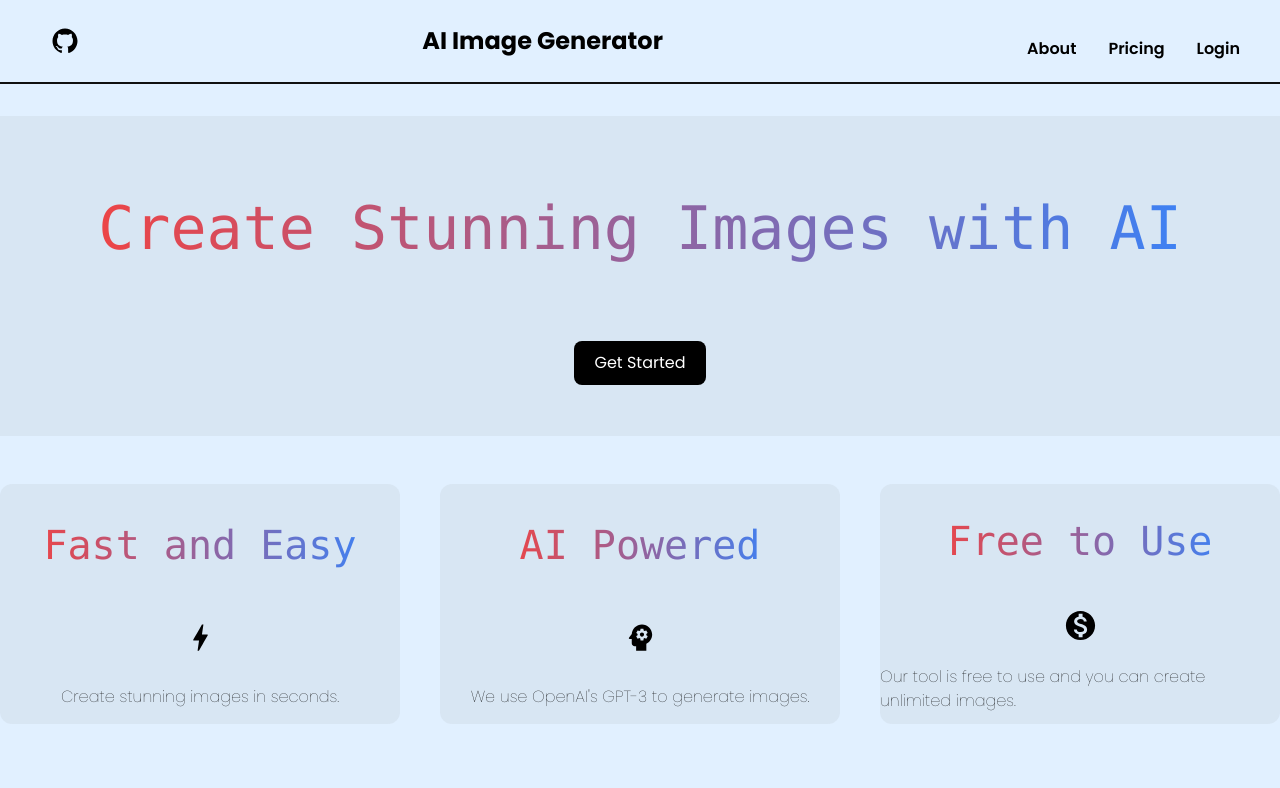
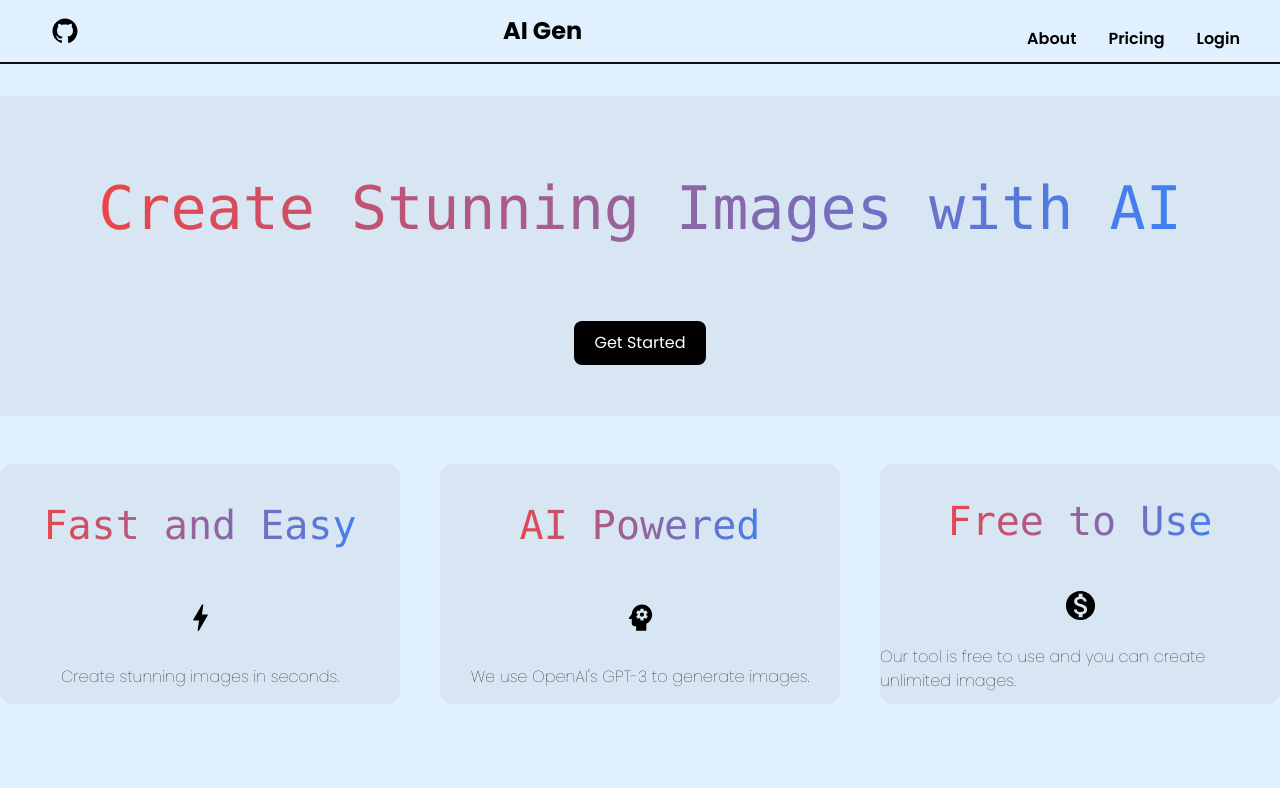
Before and after one commit to preston176/AI-Gen, a React (Vite) app: page / in a window 1280 px wide. Shown: the top 788 px of the page. Built offline with nearby package versions, Linux system fonts and the light colour scheme.

Commit message:
Refactor Header component and update dependencies

```diff
--- a/src/Components/Header/Header.jsx
+++ b/src/Components/Header/Header.jsx
@@ -1,12 +1,11 @@
-import React, { useState, useEffect } from 'react';
+import React, { useState } from 'react';
 import { BookOpenIcon, Bars3BottomRightIcon, XMarkIcon } from '@heroicons/react/24/solid';
-import { Link, animateScroll as scroll } from 'react-scroll';
 import AccountCircleIcon from '@mui/icons-material/AccountCircle';
 import { SocialIcon } from 'react-social-icons';
+import { Link } from 'react-router-dom';
 
 const Header = () => {
     const links = [
-
         { name: 'About', link: 'about' },
         { name: 'Pricing', link: 'projects' },
         { name: 'Login', link: 'contact' },
@@ -14,23 +13,19 @@ const Header = () => {
 
     const [open, setOpen] = useState(false);
 
-    useEffect(() => {
-        setOpen(false); // Close the mobile menu when the component mounts
-    }, []);
-
     const toggleMenu = () => {
         setOpen((prev) => !prev);
     };
 
     return (
-        <div className="w-full max-w-7xl border-b-2 border-[#101010]">
-            <div className="md:flex items-center justify-between py-4 md:px-10 px-2">
+        <div className="sticky top-0 left-0 w-full h-16 bg-[#e1f0ff] bg-opacity-85 border-b-2 border-[#101010] z-50 flex justify-center items-center ">
+            <div className="md:flex items-center justify-between py-4 md:px-10 px-2 w-full max-w-7xl">
                 {/* img */}
                 <div className="font-bold text-2xl cursor-pointer flex items-center gap-1">
-                    <span className="text-primary text-black"><SocialIcon url='https://www.github.com' bgColor='none' fgColor='black' /></span>
+                    <span className="text-primary text-black"><SocialIcon url='https://www.github.com/preston176/AI-GEN' bgColor='none' fgColor='black' /></span>
                 </div>
                 <div className="font-bold text-2xl cursor-pointer flex items-center gap-1">
-                    <span className="text-primary text-black">AI Image Generator</span>
+                    <Link to="/"> <span className="text-primary text-black">AI Gen</span></Link>
                 </div>
 
                 {/* md: mobile icons */}
@@ -43,7 +38,7 @@ const Header = () => {
 
                 {/* navbar */}
                 <ul
-                    className={`sticky md:flex md:items-center md:pd-0 md:static md:z-auto z-10 left-0 w-full md:w-auto mt-4 md:pl-0 pl-9 bg-slate-400 sm:bg-transparent transition-all duration-500 ease-in-out mobile-menu ${open ? 'open' : ''}`}
+                    className={`md:flex md:items-center md:pd-0 md:static md:z-auto left-0 w-full md:w-auto mt-4 md:pl-0 pl-9 bg-slate-400 sm:bg-transparent transition-all duration-500 ease-in-out mobile-menu ${open ? 'open' : ''}`}
                 >
                     {links.map((item, index) => (
                         <li key={index} className="md:ml-8 md:my-0 my:7 font-semibold">
```
